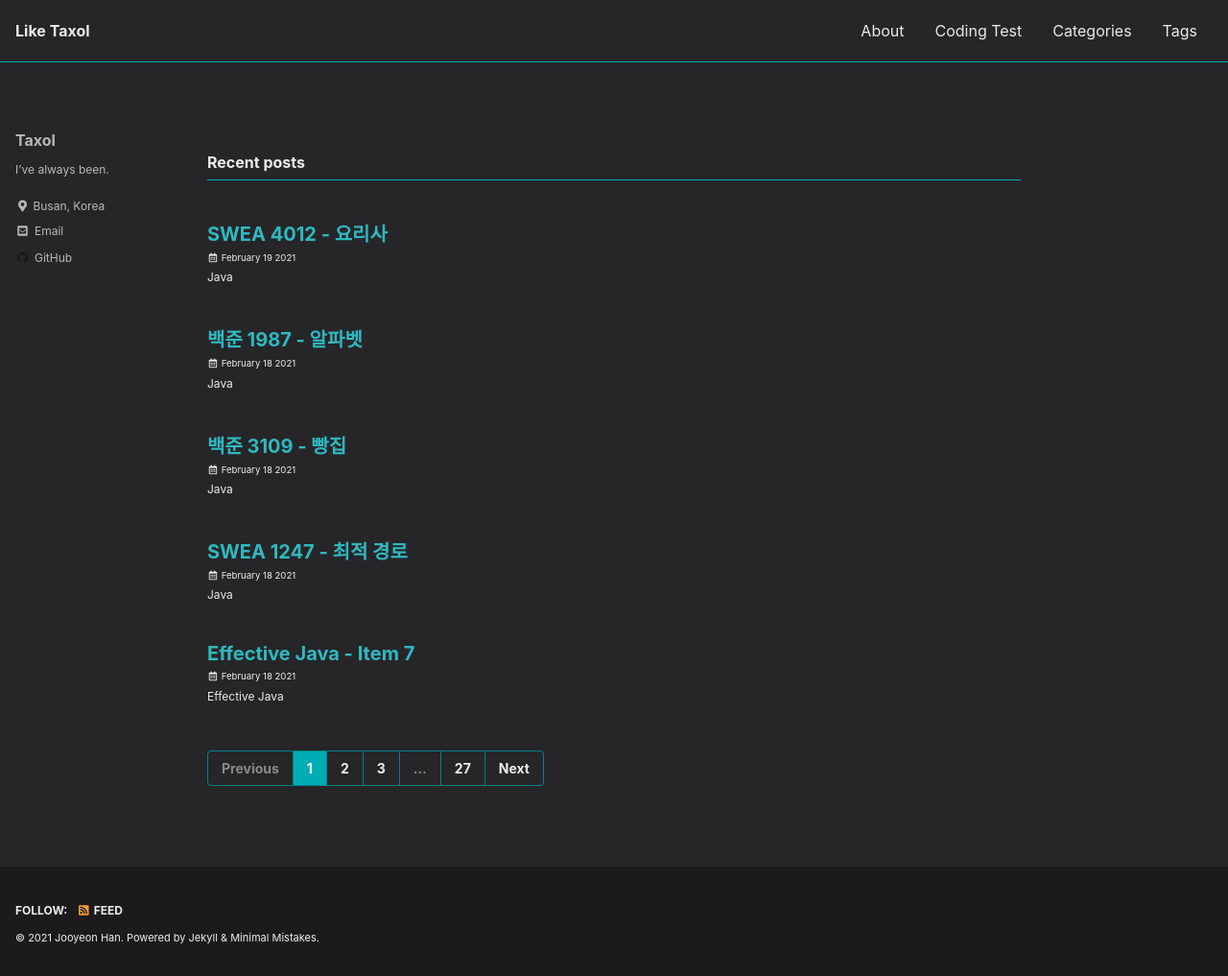
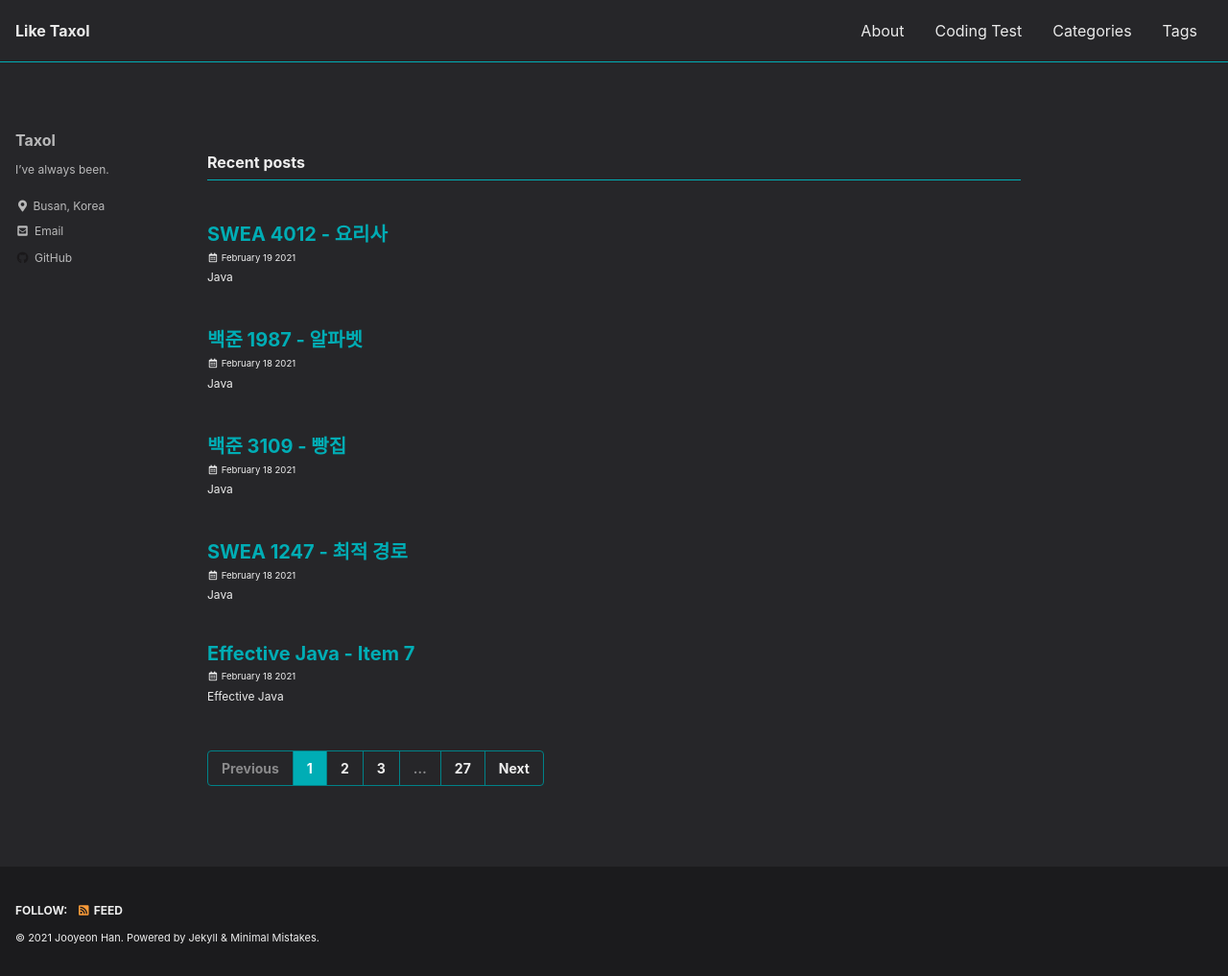
Before and after one commit to taxol1203/taxol1203.github.io, a Jekyll site: the page built from index.html, in a window 1280 px wide. Shown: the whole page at 96% size. Built offline with Jekyll 4.4.1, drawn with Linux system fonts in a browser that asks for light colours; cached includes are drawn as plain includes; the list of posts is cut into pages by our own code.

Commit message:
change link color

```diff
--- a/_sass/minimal-mistakes/skins/_dark.scss
+++ b/_sass/minimal-mistakes/skins/_dark.scss
@@ -11,7 +11,8 @@ $code-background-color: mix(#000, $background-color, 15%) !default;
 $code-background-color-dark: mix(#000, $background-color, 20%) !default;
 $form-background-color: mix(#000, $background-color, 15%) !default;
 $footer-background-color: mix(#000, $background-color, 30%) !default;
-$link-color: mix($primary-color, $text-color, 80%) !default;
+//$link-color: mix($primary-color, $text-color, 80%) !default;
+$link-color: $primary-color !default;
 $link-color-hover: mix(#fff, $link-color, 25%) !default;
 $link-color-visited: mix(#000, $link-color, 25%) !default;
 $masthead-link-color: $text-color !default;
```
